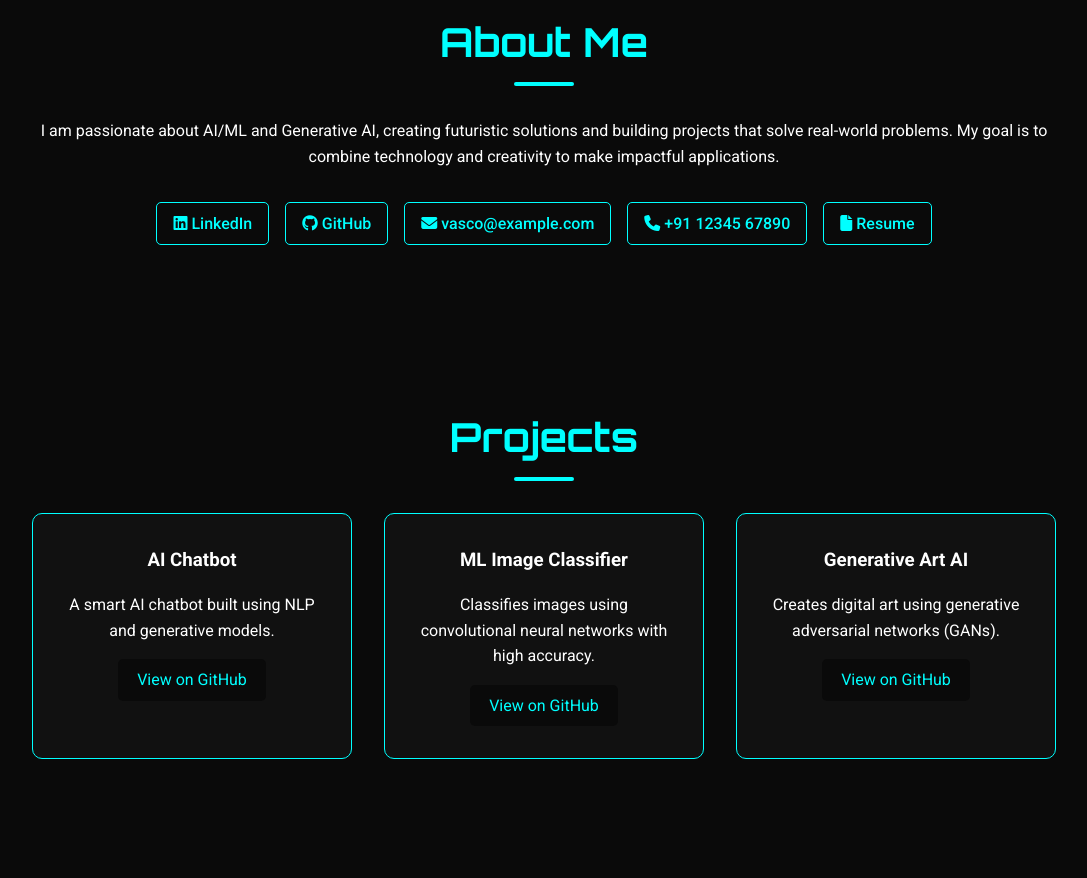
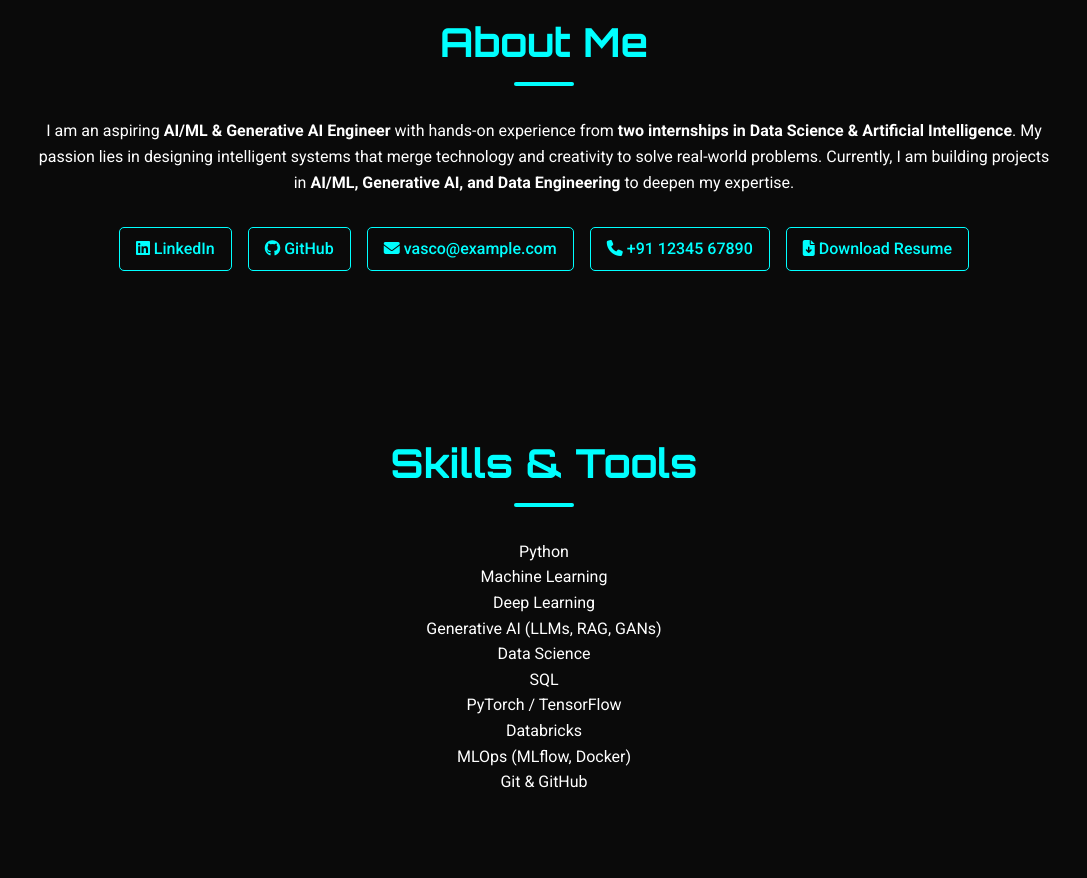
Before and after one commit to Suneel-8291/Suneel-8291.github.io, a plain HTML site: page index.html in a window 1280 px wide. Shown: the part 940-1818 px from the top of the page, without its empty margins (96-1183 px from the left). Drawn offline with nearby package versions, Linux system fonts and the light colour scheme; no server answers.

Commit message:
Update index.html

```diff
--- a/index.html
+++ b/index.html
@@ -15,6 +15,7 @@
     <div class="logo">Vasco</div>
     <ul class="nav-links">
       <li><a href="#about">About</a></li>
+      <li><a href="#skills">Skills</a></li>
       <li><a href="#projects">Projects</a></li>
       <li><a href="#contact">Contact</a></li>
     </ul>
@@ -32,15 +33,18 @@
       <p>Aspiring AI/ML & Generative AI Engineer</p>
       <a href="#projects" class="btn neon-btn">🚀 Explore My Work</a>
     </div>
-    <div id="particles-js"></div> <!-- futuristic background -->
+    <div id="particles-js"></div>
   </header>
 
   <!-- About Section -->
   <section id="about">
     <h2>About Me</h2>
     <p>
-      I am passionate about AI/ML and Generative AI, creating futuristic solutions and building projects that solve real-world problems.
-      My goal is to combine technology and creativity to make impactful applications.
+      I am an aspiring <b>AI/ML & Generative AI Engineer</b> with hands-on experience from
+      <b>two internships in Data Science & Artificial Intelligence</b>.
+      My passion lies in designing intelligent systems that merge technology and creativity
+      to solve real-world problems.
+      Currently, I am building projects in <b>AI/ML, Generative AI, and Data Engineering</b> to deepen my expertise.
     </p>
 
     <div class="contact-info">
@@ -48,7 +52,24 @@
       <a href="https://github.com/vasco" target="_blank"><i class="fab fa-github"></i> GitHub</a>
       <a href="mailto:vasco@example.com"><i class="fas fa-envelope"></i> vasco@example.com</a>
       <a href="tel:+911234567890"><i class="fas fa-phone"></i> +91 12345 67890</a>
-      <a href="resume.pdf" target="_blank"><i class="fas fa-file"></i> Resume</a>
+      <a href="resume.pdf" download><i class="fas fa-file-download"></i> Download Resume</a>
+    </div>
+  </section>
+
+  <!-- Skills Section -->
+  <section id="skills">
+    <h2>Skills & Tools</h2>
+    <div class="skills-grid">
+      <div class="skill-card">Python</div>
+      <div class="skill-card">Machine Learning</div>
+      <div class="skill-card">Deep Learning</div>
+      <div class="skill-card">Generative AI (LLMs, RAG, GANs)</div>
+      <div class="skill-card">Data Science</div>
+      <div class="skill-card">SQL</div>
+      <div class="skill-card">PyTorch / TensorFlow</div>
+      <div class="skill-card">Databricks</div>
+      <div class="skill-card">MLOps (MLflow, Docker)</div>
+      <div class="skill-card">Git & GitHub</div>
     </div>
   </section>
 
@@ -97,7 +118,6 @@
   <script src="script.js"></script>
   <script src="https://cdn.jsdelivr.net/particles.js/2.0.0/particles.min.js"></script>
   <script>
-    /* Particles.js background */
     particlesJS.load('particles-js', 'particles.json', function() {
       console.log('Particles.js config loaded');
     });
```
